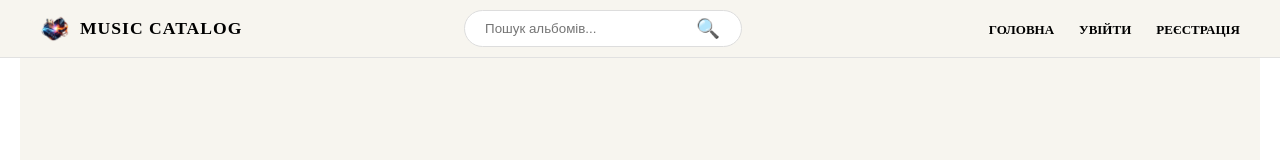
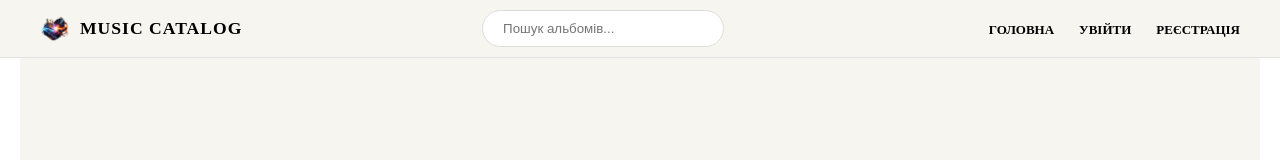
Before and after one commit to darkaaasrg/maincode, a React (Vite) app in the folder frontend/: page / in a window 1280 px wide. Shown: the top 160 px of the page. Built offline with nearby package versions, Linux system fonts and the light colour scheme; no server answers.

Commit message:
прибрала ту наліпку

```diff
--- a/frontend/src/components/Header.jsx
+++ b/frontend/src/components/Header.jsx
@@ -50,7 +50,7 @@ function Header() {
             value={searchTerm}
             onChange={(e) => setSearchTerm(e.target.value)}
         />
-        <button type="submit">🔍</button>
+
       </form>
 
       <nav>
```
Also changed, not shown: 2 other files (tests, documents, lock files or other folders).
